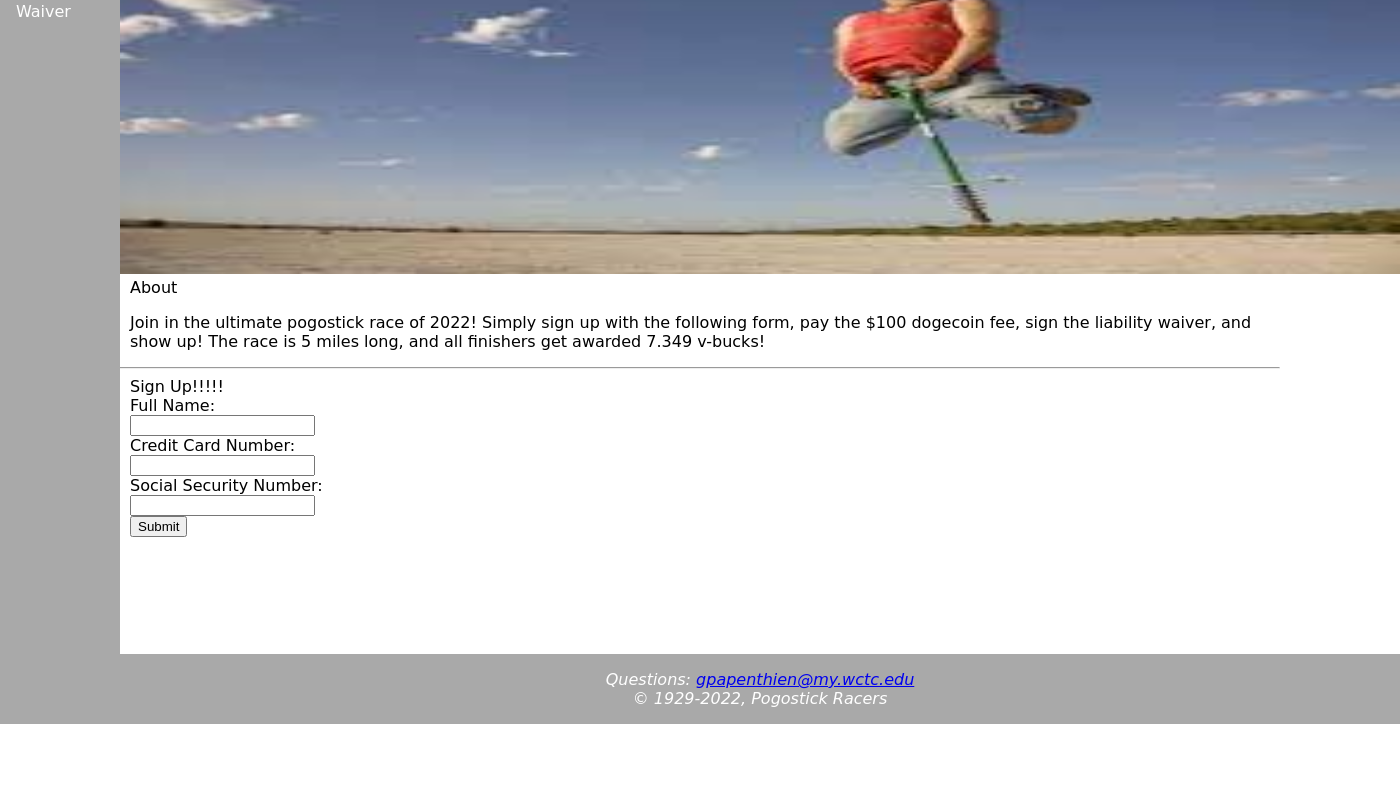
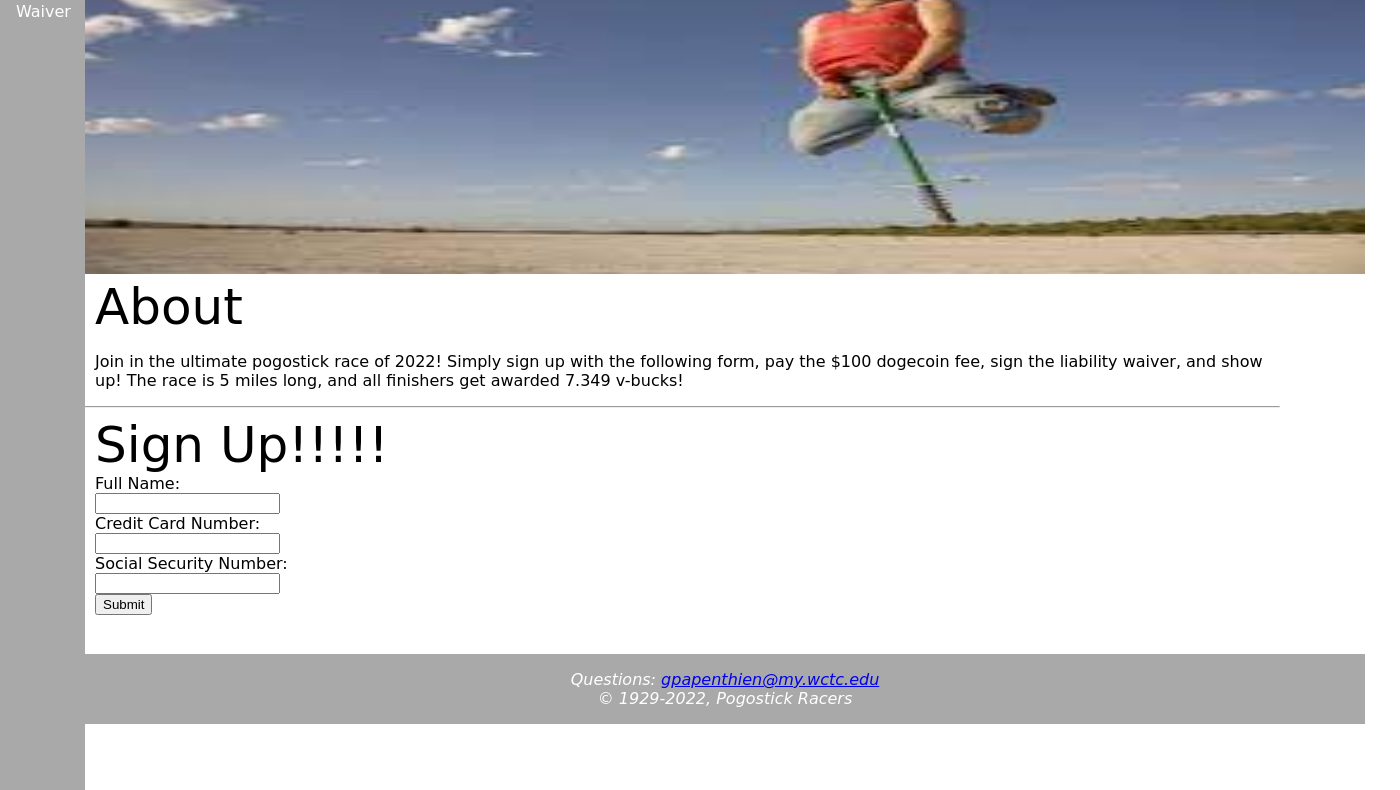
Before and after one commit to papengav/pogoracers.github.io, a plain HTML site: page index.html in a window 1280 px wide. Shown: the part 76-866 px from the top of the page, 1400 px wide, since content can reach past the window. Before the commit the page ends 800 px from the top, so only its background shows below. Drawn offline with Linux system fonts and the light colour scheme; a web font is replaced by a local one.

Commit message:
Update main.css

```diff
--- a/main.css
+++ b/main.css
@@ -5,17 +5,18 @@ body {
 
 li {
     float: left;
+    width: 100%;
 }
 
 ul {
     list-style-type: none;
     margin: 0;
     padding: 0;
-    width: 120px;
+    width: 85px;
     background-color: darkgrey;
     position: absolute;
     z-index: 1;
-    height: 100%;
+    height: 300%;
     overflow: auto;
 }
 
@@ -45,15 +46,16 @@ li a:hover {
 }
 
 .outerContent {
-    margin-left: 120px;
+    margin-left: 85px;
 }
 
 .innerContent {
-    margin-left: 130px;
+    margin-left: 95px;
 }
 
-h1, h2, .title {
+h, .title {
     font-family: 'Rubik Moonrocks', cursive;
+    font-size: 50px;
 }
 
 img {
@@ -65,11 +67,15 @@ img {
     display: none;
 }
 
+th {
+    padding: 0px 20px;
+}
+
 footer {
     background-color: darkgrey;
     color: white;
+    bottom: 0;
     position: fixed;
-    bottom: 0;
     width: 100%;
     text-align: center;
     font-style: italic;
```
